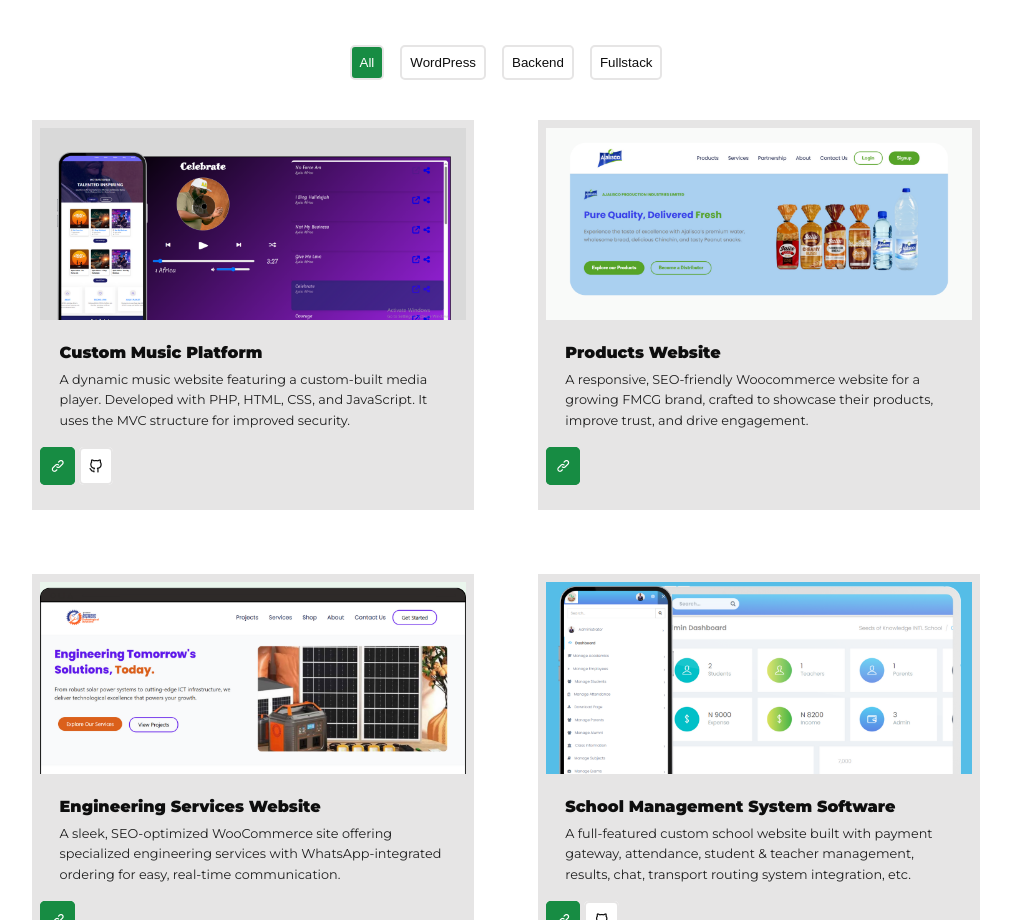
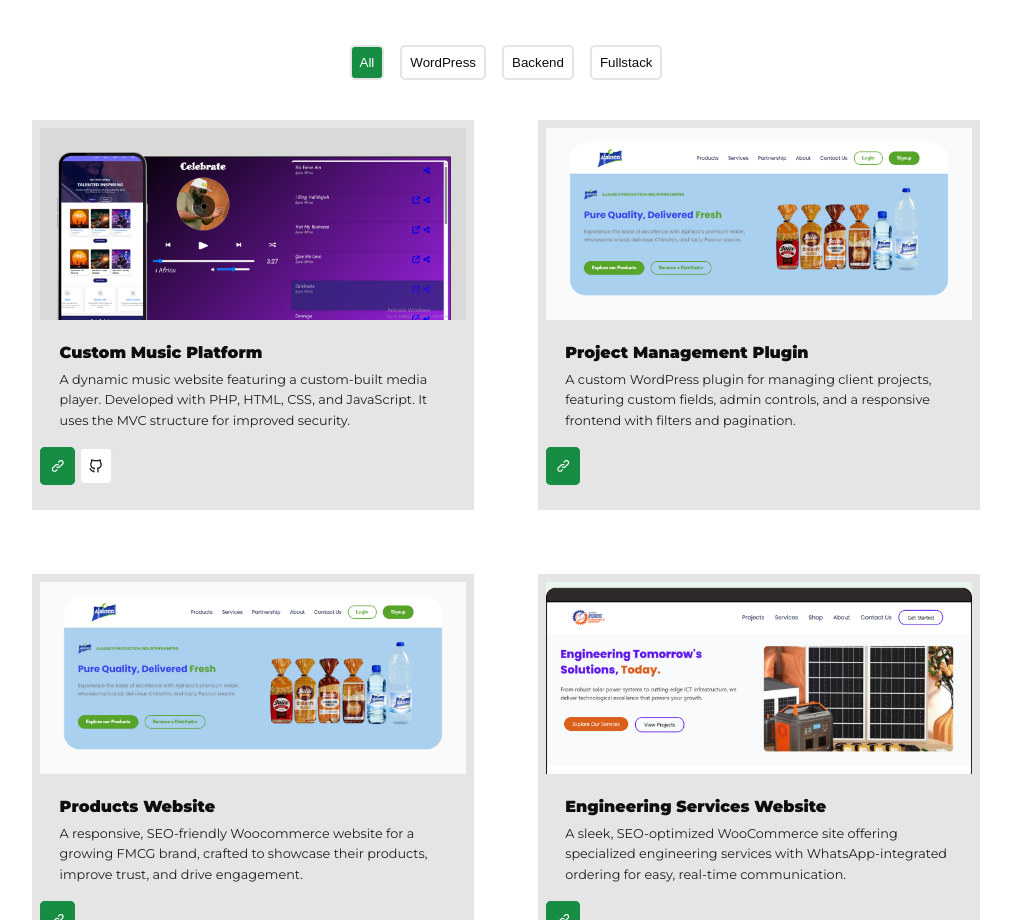
Before and after one commit to etokjoshua/portfolio, a plain HTML site: page index.html in a window 1280 px wide. Shown: the part 1806-2726 px from the top of the page, without its empty margins (134-1145 px from the left). Drawn offline with nearby package versions, Linux system fonts and the light colour scheme.

Commit message:
Update index.html

```diff
--- a/index.html
+++ b/index.html
@@ -132,6 +132,20 @@
             ></a>
             <a href="https://github.com/Joshuaetok/music" class="btn" target="_blank"
               ><i class="uil uil-github-alt"></i
+            ></a>
+          </div>
+        </articles>
+        <articles class="project mix frontend" data-order="2">
+          <div class="project__image">
+            <img src="./assets/project2.png" alt="Project Two" />
+          </div>
+          <h5>Project Management Plugin</h5>
+          <p>
+            A custom WordPress plugin for managing client projects, featuring custom fields, admin controls, and a responsive frontend with filters and pagination.
+          </p>
+          <div class="projects__cta">
+            <a href="https://github.com/Joshuaetok/workcity-assessment-wordpress" class="btn primary" target="_blank"
+              ><i class="uil uil-link"></i
             ></a>
           </div>
         </articles>
```
